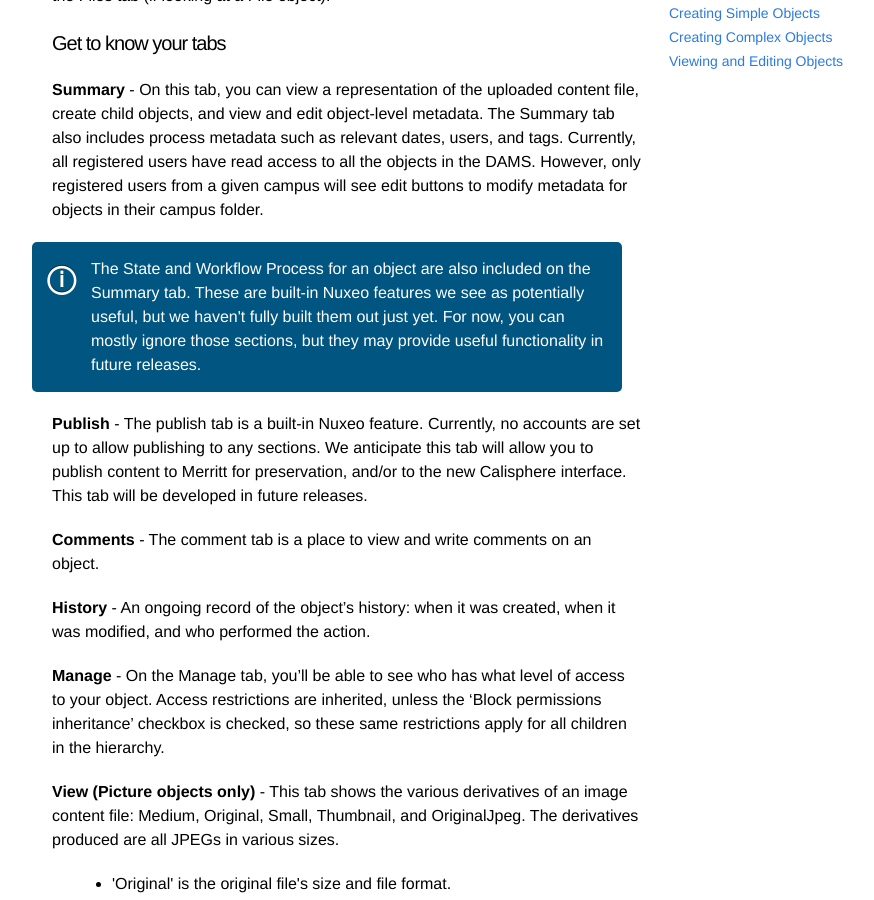
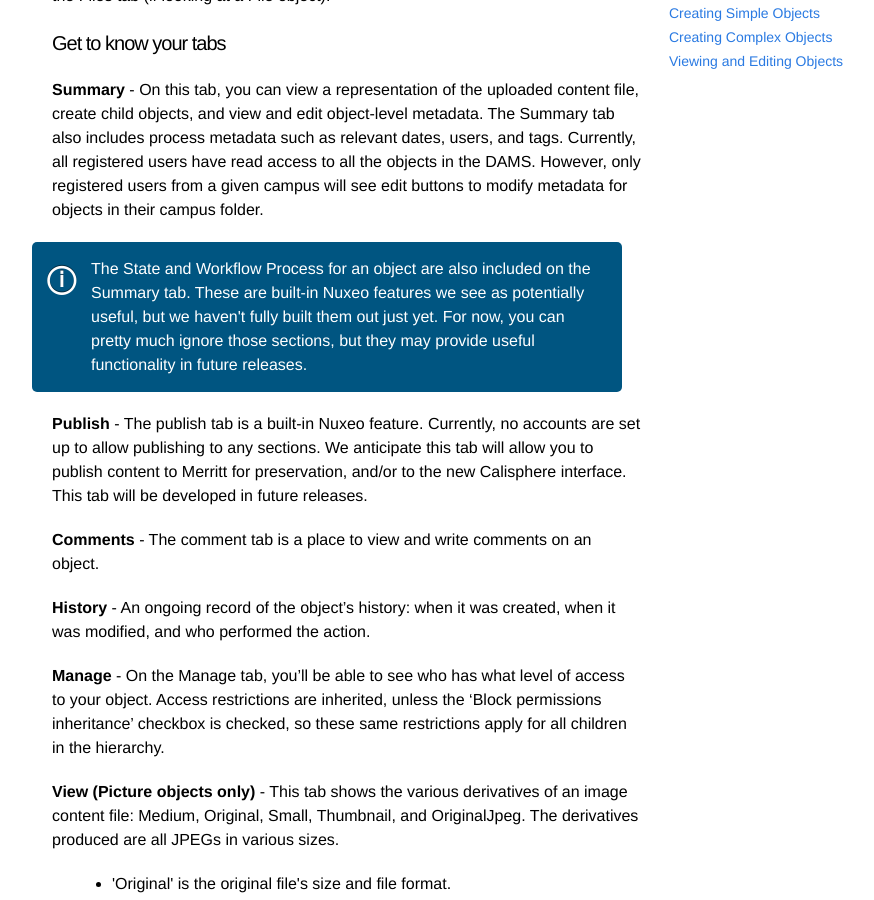
Before and after one commit to ucldc/ucldc-docs, a Jekyll site: the page built from docs/dams/edit-objects.md, in a window 1280 px wide and 900 px high, scrolled down 344 px. Shown: the whole window, without its empty margins (188-1062 px from the left). Built offline with Jekyll 4.4.1, drawn with Linux system fonts in a browser that asks for light colours; nearby versions of some CDN libraries.

Commit message:
Update edit-objects.md

```diff
--- a/docs/dams/edit-objects.md
+++ b/docs/dams/edit-objects.md
@@ -14,7 +14,7 @@
 
 **Summary** - On this tab, you can view a representation of the uploaded content file, create child objects, and view and edit object-level metadata. The Summary tab also includes process metadata such as relevant dates, users, and tags. Currently, all registered users have read access to all the objects in the DAMS. However, only registered users from a given campus will see edit buttons to modify metadata for objects in their campus folder.
 
-<div class="note">The State and Workflow Process for an object are also included on the Summary tab. These are built-in Nuxeo features we see as potentially useful, but we haven't fully built them out just yet. For now, you can mostly ignore those sections, but they may provide useful functionality in future releases.</div>
+<div class="note">The State and Workflow Process for an object are also included on the Summary tab. These are built-in Nuxeo features we see as potentially useful, but we haven't fully built them out just yet. For now, you can pretty much ignore those sections, but they may provide useful functionality in future releases.</div>
 
 **Publish** - The publish tab is a built-in Nuxeo feature. Currently, no accounts are set up to allow publishing to any sections. We anticipate this tab will allow you to publish content to Merritt for preservation, and/or to the new Calisphere interface. This tab will be developed in future releases.
 
```
